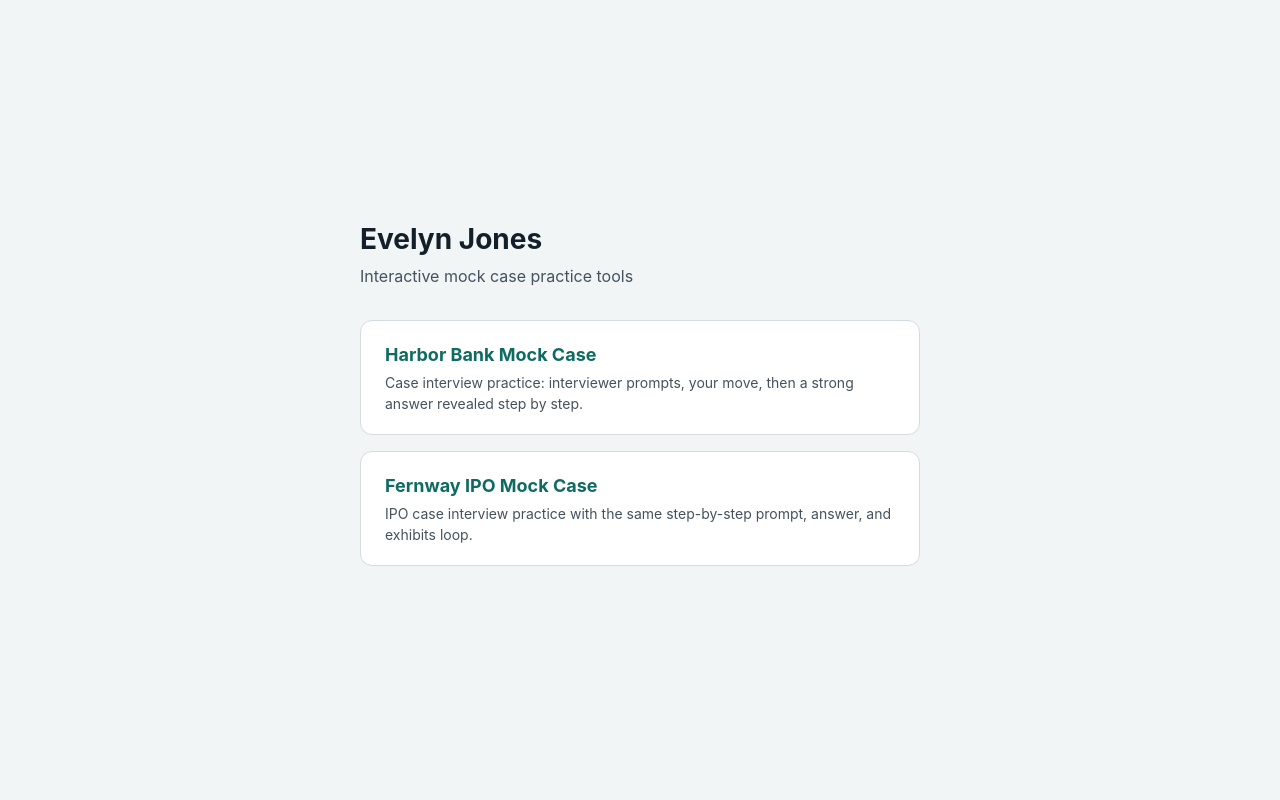
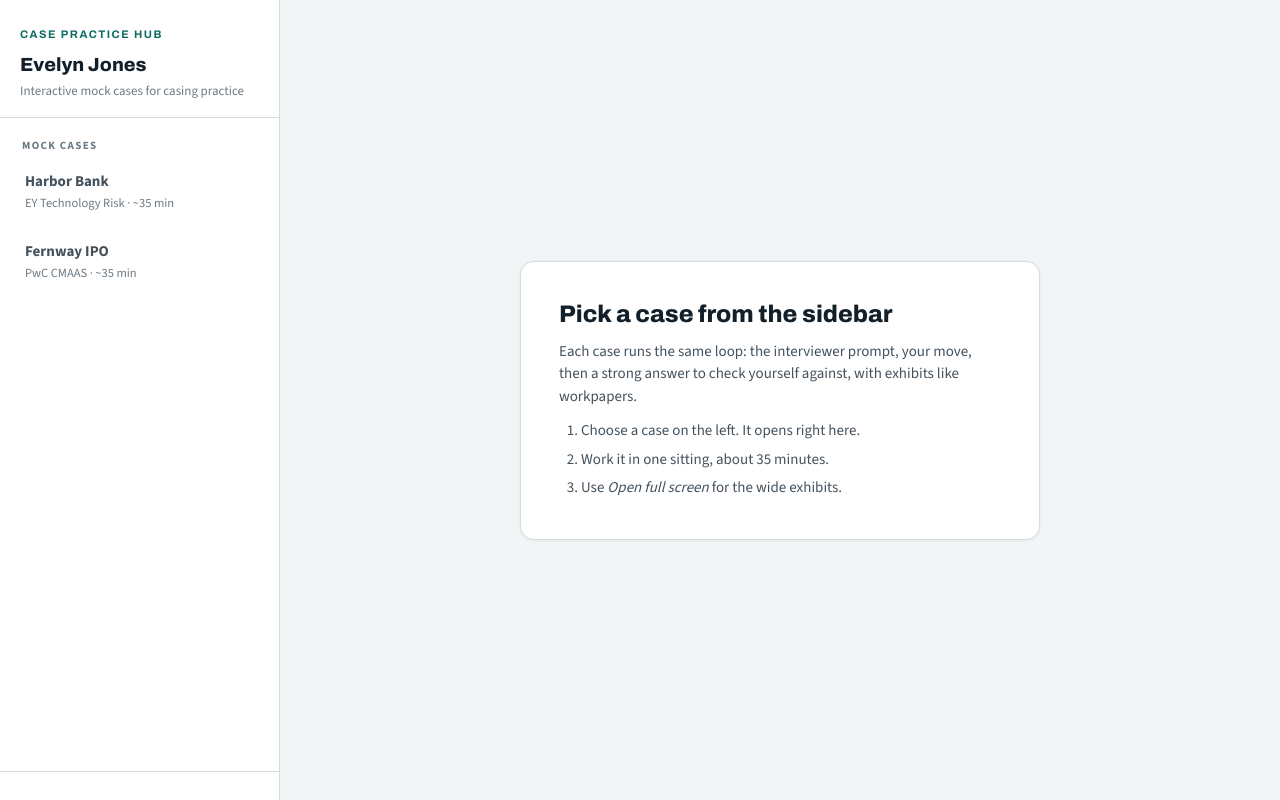
Before and after one commit to Simbaedmor8583/simbaedmor8583.github.io, a plain HTML site: page index.html in a window 1280 px wide. Drawn offline with nearby package versions, Linux system fonts and the light colour scheme.

Commit message:
Rebuild hub as casing site with case sidebar

```diff
--- a/index.html
+++ b/index.html
@@ -2,48 +2,132 @@
 <html lang="en">
 <head>
 <meta charset="utf-8">
-<meta name="viewport" content="width=device-width, initial-scale=1">
-<title>Evelyn Jones · Mock Cases</title>
+<meta name="viewport" content="width=device-width,initial-scale=1,viewport-fit=cover">
+<title>Evelyn Jones · Case Practice Hub</title>
+<link rel="preconnect" href="https://fonts.googleapis.com">
+<link rel="preconnect" href="https://fonts.gstatic.com" crossorigin>
+<link rel="stylesheet" href="https://fonts.googleapis.com/css2?family=Archivo:wght@500..800&family=Source+Sans+3:wght@400;600;700&display=swap">
 <style>
-  :root { color-scheme: light dark; }
-  body {
-    margin: 0; min-height: 100vh;
-    display: flex; align-items: center; justify-content: center;
-    font: 16px/1.5 -apple-system, BlinkMacSystemFont, "Segoe UI", sans-serif;
-    background: #f2f5f6; color: #13202a;
+:root{
+  --bg:#f2f5f6; --surface:#ffffff; --fg:#13202a; --fg-2:#44525d; --muted:#6c7a84; --line:#d4dce0;
+  --accent:#0d6b61; --accent-soft:#dbeeea;
 }
-  main { width: min(560px, 92vw); }
-  h1 { font-size: 28px; margin: 0 0 4px; }
-  p.sub { margin: 0 0 32px; color: #44525d; }
-  a.card {
-    display: block; padding: 20px 24px; margin-bottom: 16px;
-    background: #ffffff; border: 1px solid #d4dce0; border-radius: 12px;
-    text-decoration: none; color: inherit;
-    transition: border-color .15s ease, transform .15s ease;
-  }
-  a.card:hover { border-color: #0d6b61; transform: translateY(-2px); }
-  a.card h2 { margin: 0 0 4px; font-size: 18px; color: #0d6b61; }
-  a.card p { margin: 0; color: #44525d; font-size: 14px; }
-  @media (prefers-color-scheme: dark) {
-    body { background: #10181d; color: #e8eef0; }
-    p.sub, a.card p { color: #a8b4bb; }
-    a.card { background: #1b252a; border-color: #33404a; }
-    a.card:hover { border-color: #0d6b61; }
+*{box-sizing:border-box}
+html,body{height:100%}
+body{margin:0;font:15px/1.5 "Source Sans 3",system-ui,sans-serif;background:var(--bg);color:var(--fg)}
+.app{display:flex;height:100vh}
+.sidebar{width:280px;flex:0 0 280px;background:var(--surface);border-right:1px solid var(--line);display:flex;flex-direction:column}
+.brand{padding:22px 20px 16px;border-bottom:1px solid var(--line)}
+.brand .kicker{font-family:Archivo,sans-serif;font-weight:700;font-size:11px;letter-spacing:.14em;text-transform:uppercase;color:var(--accent)}
+.brand h1{font-family:Archivo,sans-serif;font-weight:800;font-size:19px;margin:6px 0 2px}
+.brand p{margin:0;font-size:13px;color:var(--muted)}
+.nav{padding:12px 12px 4px;flex:1;overflow-y:auto}
+.nav .label{font-size:11px;font-weight:700;letter-spacing:.12em;text-transform:uppercase;color:var(--muted);padding:8px 10px 4px}
+.case-link{display:block;padding:11px 12px;border-radius:9px;text-decoration:none;color:var(--fg-2);margin-bottom:4px;border:1px solid transparent}
+.case-link:hover{background:var(--bg)}
+.case-link.active{background:var(--accent-soft);border-color:#bcdcd6;color:var(--fg)}
+.case-link .name{font-weight:700;font-size:15px;display:block}
+.case-link .meta{font-size:12.5px;color:var(--muted);display:block;margin-top:1px}
+.case-link.active .meta{color:#3f6b64}
+.sidebar-foot{padding:14px 20px;border-top:1px solid var(--line);font-size:12.5px;color:var(--muted)}
+.sidebar-foot a{color:var(--accent);font-weight:600;text-decoration:none}
+.sidebar-foot a:hover{text-decoration:underline}
+.stage{flex:1;min-width:0;display:flex;flex-direction:column}
+.welcome{flex:1;display:flex;align-items:center;justify-content:center;padding:40px}
+.welcome-card{max-width:520px;background:var(--surface);border:1px solid var(--line);border-radius:14px;padding:34px 38px;box-shadow:0 1px 3px rgba(19,32,42,.06)}
+.welcome-card h2{font-family:Archivo,sans-serif;font-weight:800;font-size:24px;margin:0 0 8px}
+.welcome-card p{margin:0 0 12px;color:var(--fg-2)}
+.welcome-card ol{margin:0;padding-left:22px;color:var(--fg-2)}
+.welcome-card li{margin-bottom:6px}
+.frame{flex:1;border:0;width:100%;height:100%;display:none;background:#fff}
+.open-full{display:none;font-size:12.5px;font-weight:600;color:var(--accent);text-decoration:none;padding:8px 20px;background:var(--surface);border-bottom:1px solid var(--line)}
+.open-full:hover{text-decoration:underline}
+@media (max-width:820px){
+  .app{flex-direction:column;height:auto;min-height:100vh}
+  .sidebar{width:100%;flex:none}
+  .nav{display:flex;flex-wrap:wrap;gap:6px;padding:10px}
+  .nav .label{display:none}
+  .case-link{margin:0}
+  .stage{min-height:70vh}
 }
 </style>
 </head>
 <body>
-<main>
+<div class="app">
+  <aside class="sidebar">
+    <div class="brand">
+      <span class="kicker">Case practice hub</span>
       <h1>Evelyn Jones</h1>
-  <p class="sub">Interactive mock case practice tools</p>
-  <a class="card" href="/harbor-bank-mock-case/">
-    <h2>Harbor Bank Mock Case</h2>
-    <p>Case interview practice: interviewer prompts, your move, then a strong answer revealed step by step.</p>
+      <p>Interactive mock cases for casing practice</p>
+    </div>
+    <nav class="nav" id="nav">
+      <div class="label">Mock cases</div>
+      <a class="case-link" href="#harbor-bank-mock-case" data-src="/harbor-bank-mock-case/">
+        <span class="name">Harbor Bank</span>
+        <span class="meta">EY Technology Risk · ~35 min</span>
       </a>
-  <a class="card" href="/fernway-ipo-mock-case/">
-    <h2>Fernway IPO Mock Case</h2>
-    <p>IPO case interview practice with the same step-by-step prompt, answer, and exhibits loop.</p>
+      <a class="case-link" href="#fernway-ipo-mock-case" data-src="/fernway-ipo-mock-case/">
+        <span class="name">Fernway IPO</span>
+        <span class="meta">PwC CMAAS · ~35 min</span>
       </a>
+    </nav>
+    <div class="sidebar-foot">
+      <a id="fullscreen-link" href="#" target="_blank" rel="noopener" hidden>Open this case full screen →</a>
+    </div>
+  </aside>
+  <main class="stage">
+    <div class="welcome" id="welcome">
+      <div class="welcome-card">
+        <h2>Pick a case from the sidebar</h2>
+        <p>Each case runs the same loop: the interviewer prompt, your move, then a strong answer to check yourself against, with exhibits like workpapers.</p>
+        <ol>
+          <li>Choose a case on the left. It opens right here.</li>
+          <li>Work it in one sitting, about 35 minutes.</li>
+          <li>Use <em>Open full screen</em> for the wide exhibits.</li>
+        </ol>
+      </div>
+    </div>
+    <a class="open-full" id="openfull" href="#" target="_blank" rel="noopener">Open full screen →</a>
+    <iframe class="frame" id="caseframe" title="Selected case"></iframe>
   </main>
+</div>
+<script>
+(function(){
+  var links = Array.prototype.slice.call(document.querySelectorAll('.case-link'));
+  var frame = document.getElementById('caseframe');
+  var welcome = document.getElementById('welcome');
+  var openfull = document.getElementById('openfull');
+  var fslink = document.getElementById('fullscreen-link');
+  var current = null;
+  function select(slug){
+    if(current === slug) { return; }
+    current = slug;
+    links.forEach(function(l){ l.classList.toggle('active', l.getAttribute('href') === '#' + slug); });
+    var link = links.filter(function(l){ return l.getAttribute('href') === '#' + slug; })[0];
+    if(!link){ showWelcome(); return; }
+    welcome.style.display = 'none';
+    openfull.style.display = 'block';
+    fslink.hidden = false;
+    openfull.href = link.getAttribute('data-src');
+    fslink.href = link.getAttribute('data-src');
+    frame.src = link.getAttribute('data-src');
+    frame.style.display = 'block';
+  }
+  function showWelcome(){
+    current = null;
+    links.forEach(function(l){ l.classList.remove('active'); });
+    welcome.style.display = 'flex';
+    openfull.style.display = 'none';
+    frame.style.display = 'none';
+    fslink.hidden = true;
+  }
+  links.forEach(function(l){ l.addEventListener('click', function(e){ e.preventDefault(); location.hash = l.getAttribute('href').slice(1); }); });
+  window.addEventListener('hashchange', function(){
+    var slug = location.hash.slice(1);
+    if(slug){ select(slug); } else { showWelcome(); }
+  });
+  if(location.hash){ select(location.hash.slice(1)); }
+})();
+</script>
 </body>
 </html>
```
Lines whose indentation alone changed are shown as unchanged.
